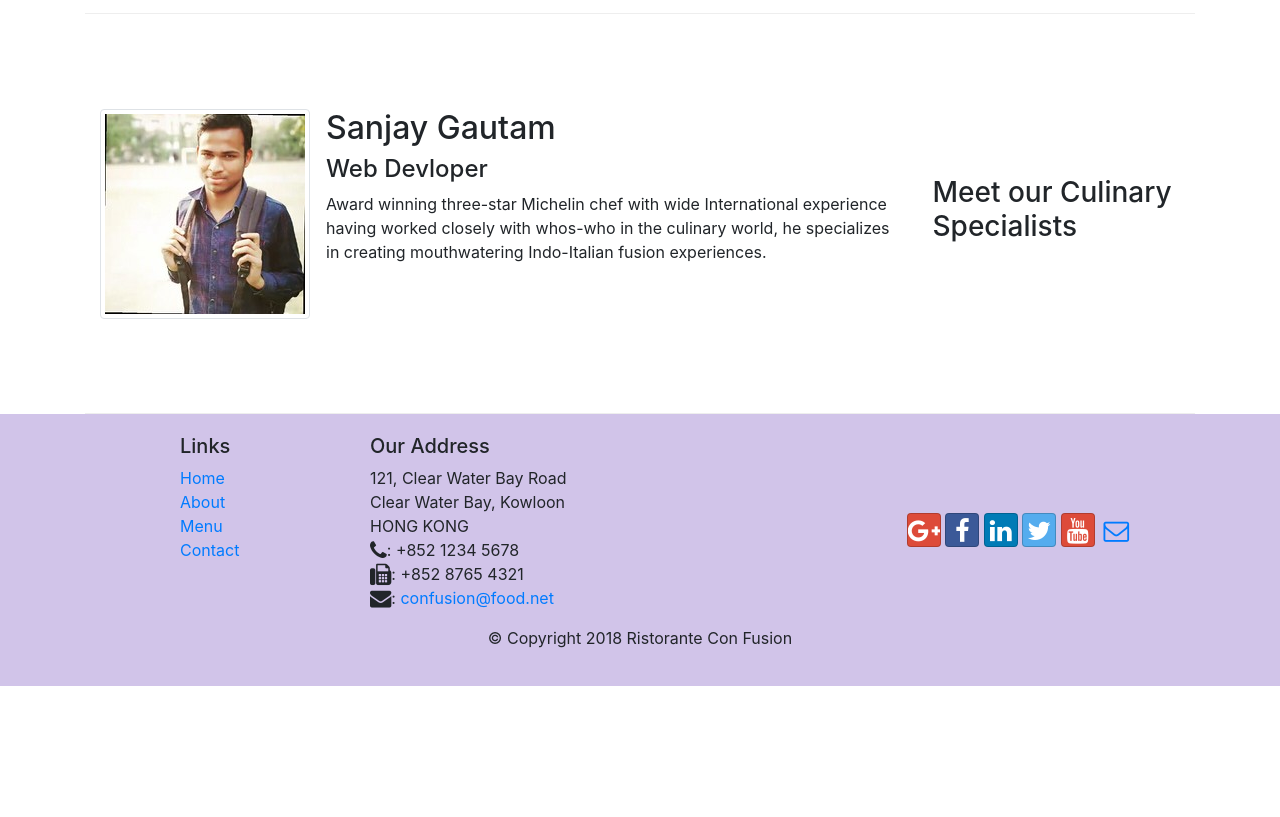
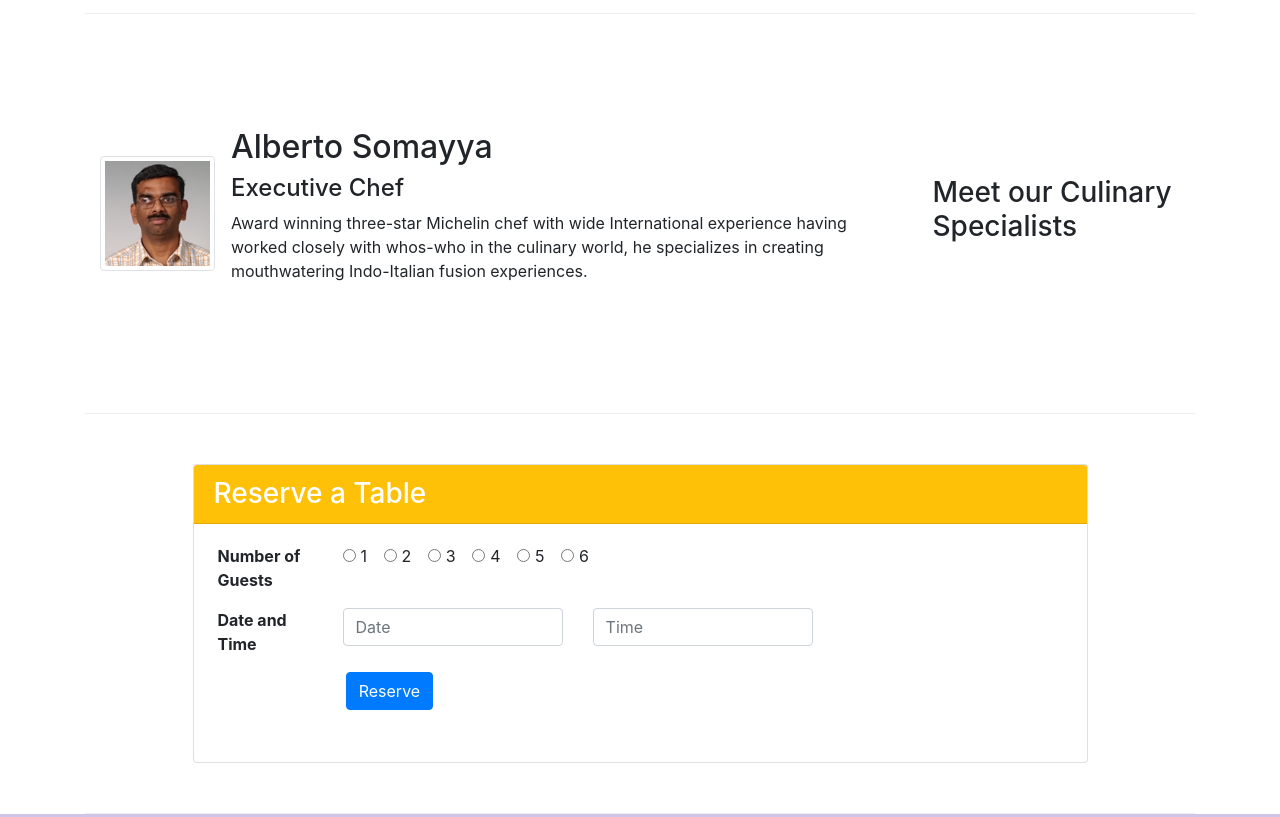
Before and after one commit to sanjay535/Restaurent, a website: page index.html in a window 1280 px wide. Shown: the part 1120-1937 px from the top of the page. Before the commit the page ends 1806 px from the top, so only its background shows below. Drawn offline with nearby package versions, Linux system fonts and the light colour scheme.

```diff
--- a/index.html
+++ b/index.html
@@ -44,10 +44,17 @@
                     <h1>Ristorante con Fusion</h1>
                     <p>We take inspiration from the World's best cuisines, and create a unique fusion experience. Our lipsmacking creations will tickle your culinary senses!</p>
                 </div>
-              <div class="col-12 col-sm align-self-center">
+
+              <div class="col-7 col-sm-3 align-self-center">
                     <img src="img/logo.png" class="img-fluid">
                 </div>
+	             <div class="col-12 col-sm">
+				  <button type="submit" href="#reserve" class="btn btn-warning  btn-block mt-1">Reserve Table</button>
+				 </div>
+
+
         </div>
+		</div>
     </header>
 
     <div class="container">
@@ -76,9 +83,23 @@
                 <h3>This Month's Promotions</h3>
             </div>
             <div class="col col-sm col-md">
-                <h2>Weekend Grand Buffet</h2>
-                <p>Featuring mouthwatering combinations with a choice of five different salads, six enticing appetizers, six main entrees and five choicest desserts. Free flowing bubbly and soft drinks. All for just $19.99 per person </p>
-            </div>
+
+
+                    <div class="media">
+                     <div class="media-body">
+                    <h2 class="mt-0">Weekend Grand Buffet<span class="badge badge-danger">NEW</span></h2>
+                     <p class="d-none d-sm-block">Featuring mouthwatering combinations with a choice of five different salads, six enticing appetizers, six main entrees and five choicest desserts. Free flowing bubbly and soft drinks. All for just $19.99 per person </p>
+
+                    </div>
+					 <img class="d-flex ml-3 img-thumbnail align-self-center"src="img/buffet.png" alt="Uthappizza">
+
+                </div>
+
+
+
+
+
+		   </div>
         </div>
 
         <div class="row row-content align-items-center">
@@ -87,10 +108,10 @@
             </div>
             <div class="col col-sm order-sm-first col-md">
                 <div class="media">
-                    <img class="d-flex mr-3 img-thumbnail align-self-center"src="img/myimage.jpg" alt="Alberto Somayya">
+                    <img class="d-flex mr-3 img-thumbnail align-self-center"src="img/alberto.png" alt="Alberto Somayya">
                     <div class="media-body">
-                        <h2 class="mt-0">Sanjay Gautam</h2>
-                        <h4>Web Devloper</h4>
+                        <h2 class="mt-0">Alberto Somayya</h2>
+                        <h4>Executive Chef</h4>
                         <p class="d-none d-sm-block">Award winning three-star Michelin chef with wide
                             International experience having worked closely with
                             whos-who in the culinary world, he specializes in
@@ -100,6 +121,80 @@
                 </div>
 			</div>
         </div>
+
+		  <div  id="reserve"  class="row row-content align-items-center">
+		<div class="offset-1 col-sm-10">
+			     <div  class="card">
+				     <h3 class="card-header bg-warning text-white">Reserve a Table</h3>
+					  <div class="card-body">
+					      <dl class="row">
+						        <form >
+
+								<div class="form-group row ml-1 mr-1">
+
+						              <dt class="col-md-2">Number of Guests</dt>
+
+								 <dd class="col-md-7 ">
+                                <div class="form-check form-check-inline">
+                                 <input class="form-check-input" type="radio" name="inlineRadioOptions" id="inlineRadio1" value="option1">
+                                   <label class="form-check-label" for="inlineRadio1">1</label>
+                                  </div>
+                                  <div class="form-check form-check-inline">
+                                <input class="form-check-input" type="radio" name="inlineRadioOptions" id="inlineRadio2" value="option2">
+                                       <label class="form-check-label" for="inlineRadio2">2</label>
+                                     </div>
+                                  <div class="form-check form-check-inline">
+                                    <input class="form-check-input" type="radio" name="inlineRadioOptions" id="inlineRadio3" value="option3">
+                                   <label class="form-check-label" for="inlineRadio3">3</label>
+                                    </div>
+
+									<div class="form-check form-check-inline">
+                                 <input class="form-check-input" type="radio" name="inlineRadioOptions" id="inlineRadio1" value="option1">
+                                   <label class="form-check-label" for="inlineRadio1">4</label>
+                                  </div>
+                                  <div class="form-check form-check-inline">
+                                <input class="form-check-input" type="radio" name="inlineRadioOptions" id="inlineRadio2" value="option2">
+                                       <label class="form-check-label" for="inlineRadio2">5</label>
+                                     </div>
+                                  <div class="form-check form-check-inline">
+                                    <input class="form-check-input" type="radio" name="inlineRadioOptions" id="inlineRadio3" value="option3">
+                                   <label class="form-check-label" for="inlineRadio3">6</label>
+                                    </div>
+									</dd>
+									  <div class="col col-md">
+									  </div>
+									  </div>
+
+
+
+
+									    <div class="form-group row ml-1 mr-1">
+						                 <dt class="col-12 col-md-2">Date and Time</dt>
+
+										<div class="col-12 col-md-4">
+						                 <input type="text" class="form-control" id="date" name "date" placeholder="Date">
+						                   </div>
+
+									     <div class="col-12 col-md-4">
+						                 <input type="text" class="form-control" id="time" name "time" placeholder="Time">
+						                    </div>
+									     </div>
+
+									  <div class="form-group row ml-1">
+						               <div class="offset-md-2 col-md-10">
+						                  <button type="submit" class="btn btn-primary">Reserve</button>
+						                 </div>
+
+										  </div>
+
+                              </form>
+
+						  </dl>
+					  </div>
+				 </div>
+			</div>
+		  </div>
+
     </div>
 
     <footer class="footer">
@@ -149,6 +244,10 @@
     <script src="node_modules/popper.js/dist/umd/popper.min.js"></script>
     <script src="node_modules/bootstrap/dist/js/bootstrap.min.js"></script>
 
+	<script>
+
+</script>
+
 </body>
 
 </html>
--- a/styles.css
+++ b/styles.css
@@ -43,3 +43,9 @@
 
 
  }
+ .tab-content {
+    border-left: 1px solid #ddd;
+    border-right: 1px solid #ddd;
+    border-bottom: 1px solid #ddd;
+    padding: 10px;
+}
```
Also changed, not shown: aboutus.html (+29 -0 lines).
